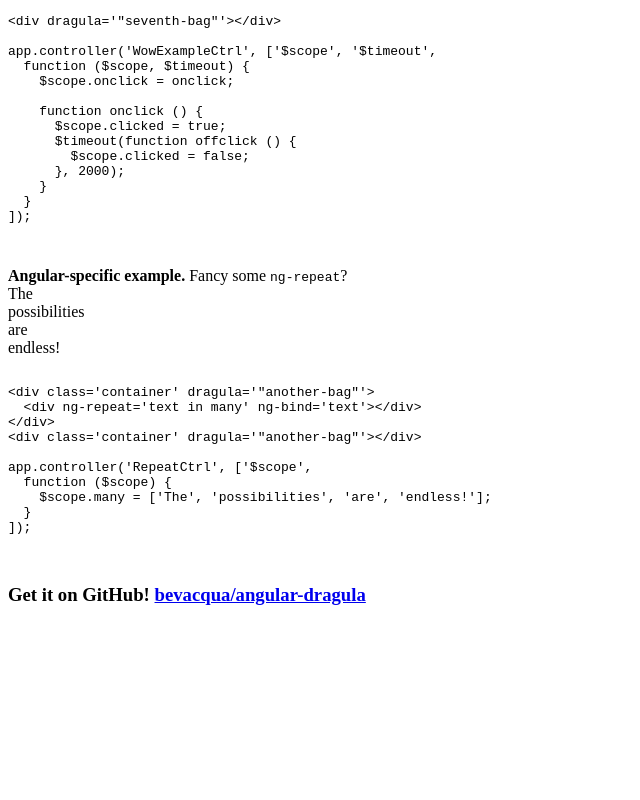
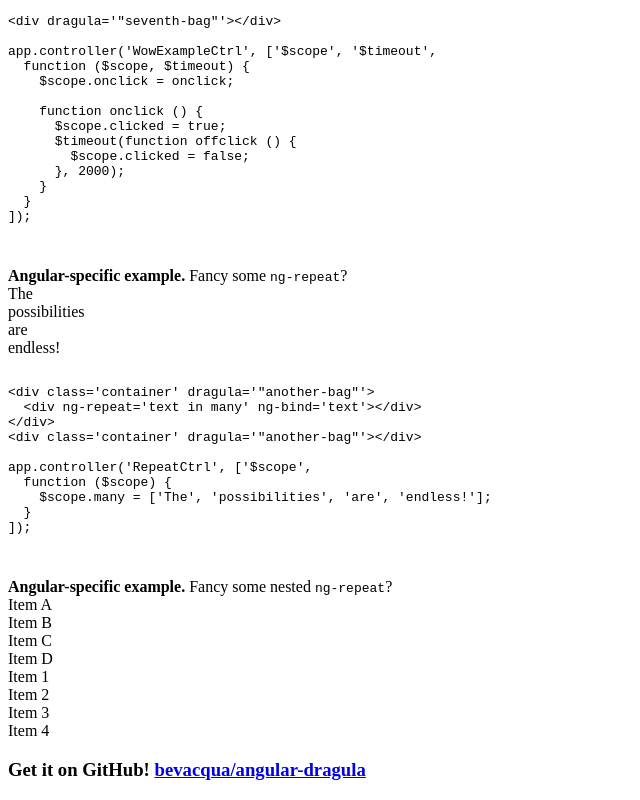
Before and after one commit to bevacqua/angularjs-dragula, a website with bundled scripts: page index.html in a window 1280 px wide. Shown: the part 2948-3748 px from the top of the page, without its empty margins (0-640 px from the left). Before the commit the page ends 3573 px from the top, so only its background shows below. Built offline with nearby package versions, Linux system fonts and the light colour scheme.

Commit message:
Added a nested ng-repeat example.

```diff
--- a/example/example.js
+++ b/example/example.js
@@ -72,3 +72,22 @@ app.controller('RepeatCtrl', ['$scope',
     $scope.many = ['The', 'possibilities', 'are', 'endless!'];
   }
 ]);
+
+app.controller('NestedRepeatCtrl', ['$scope',
+  function ($scope) {
+    $scope.groups = [
+      {
+        name: 'Group A',
+        items: [{name: 'Item A'},{name: 'Item B'},{name: 'Item C'},{name: 'Item D'}]
+      },
+      {
+        name: 'Group B',
+        items: [{name: 'Item 1'},{name: 'Item 2'},{name: 'Item 3'},{name: 'Item 4'}]
+      }
+    ];
+
+    $scope.$on('nested-bag.drop', function(e, el, container, source) {
+      console.log(container.scope());
+    });
+  }
+])
--- a/index.html
+++ b/index.html
@@ -240,6 +240,15 @@ app.controller('RepeatCtrl', ['$scope',
       </code>
     </pre>
   </div>
+
+  <div class='parent' ng-controller='NestedRepeatCtrl'>
+    <label for='hy'><strong>Angular-specific example.</strong> Fancy some nested <code>ng-repeat</code>?</label>
+    <div class='wrapper'>
+      <div class='container' ng-repeat="group in groups" dragula="'nested-bag'" dragula-scope="$parent">
+        <div ng-repeat='item in group.items' ng-bind='item.name'></div>
+      </div>
+    </div>
+  </div>
 </div>
 <h3>Get it on GitHub! <a href='https://github.com/bevacqua/angular-dragula'>bevacqua/angular-dragula</a></h3>
 <script src='dist/angular.js'></script>
```
